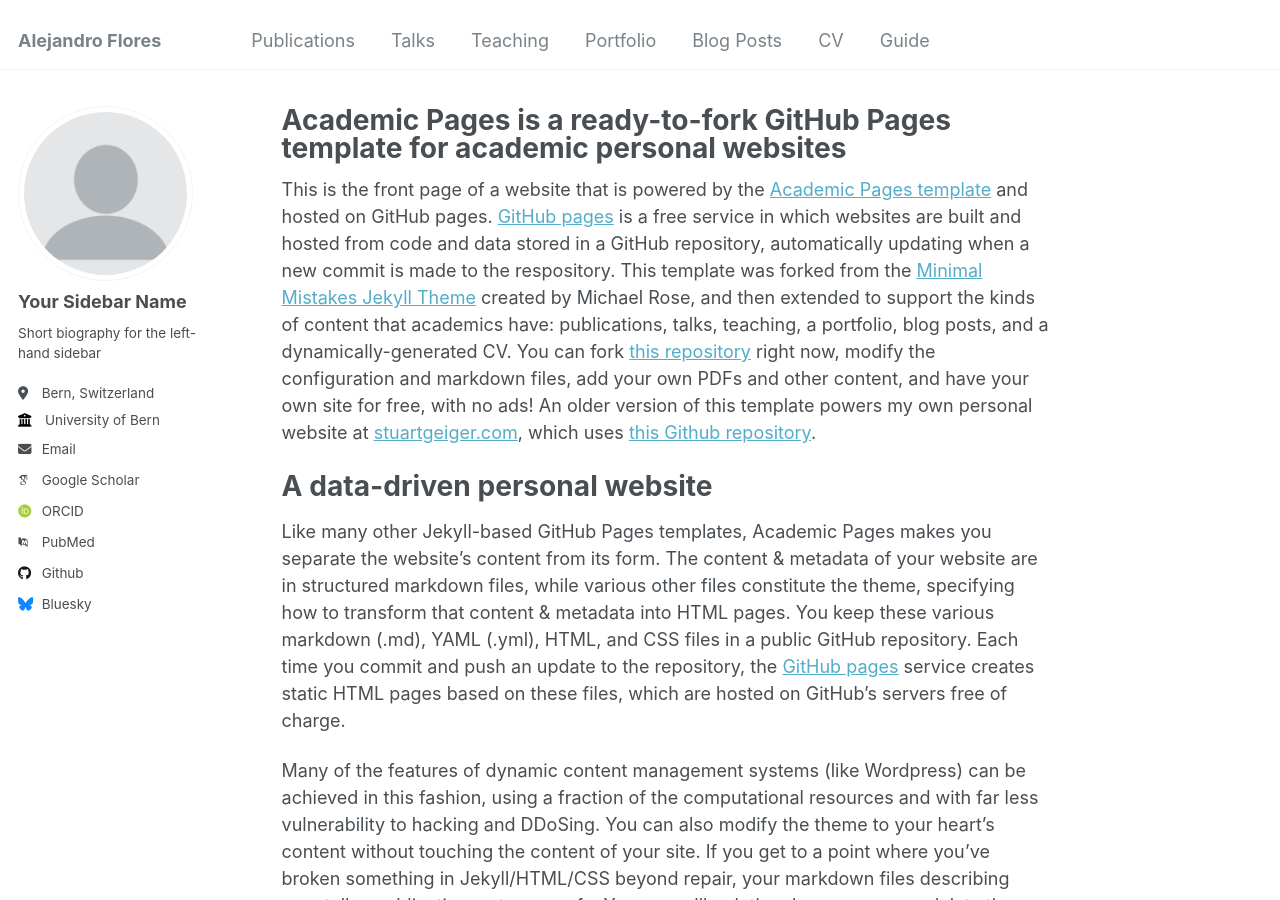
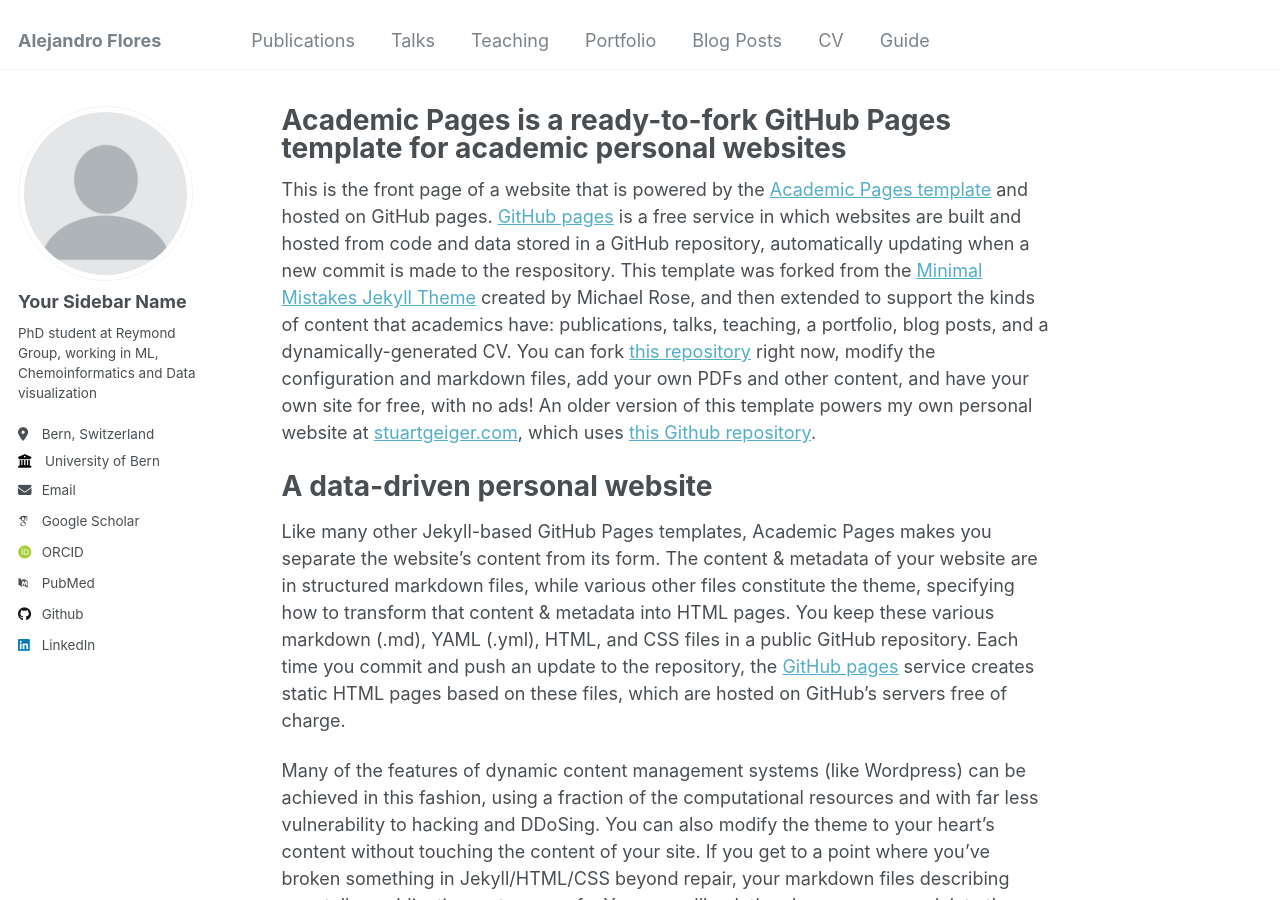
Before and after one commit to afloresep/afloresep.github.io, a Jekyll site: the page built from _pages/about.md, in a window 1280 px wide and 900 px high. Built offline with Jekyll 4.4.1, drawn with Linux system fonts in a browser that asks for light colours; some web fonts are replaced; some of the changed lines change nothing that is shown.

Commit message:
Update _config.yml

```diff
--- a/_config.yml
+++ b/_config.yml
@@ -24,7 +24,7 @@
   avatar           : "profile.png"
   name             : "Your Sidebar Name"
   pronouns         : # example: "she/her"
-  bio              : "Short biography for the left-hand sidebar"
+  bio              : "PhD student at Reymond Group, working in ML, Chemoinformatics and Data visualization"
   location         : "Bern, Switzerland"
   employer         : "University of Bern"
   uri              : # URL
@@ -48,16 +48,12 @@
   stackoverflow    : # User number or user number and name (i.e., use "1" or "1/jeff-atwood")
 
   # Social media
-  bluesky          : "bsky.app" # Replace this with you Bluesky username
-  facebook         : # Username
-  flickr           : # Username
-  foursquare       : # Username
   goodreads        : # Username
   google_plus      : # Username
   keybase          : # Username
   instagram        : # Username
   lastfm           : # Username
-  linkedin         : # Username
+  linkedin         : "afloresep"
   mastodon         : # URL
   medium           : # URL
   pinterest        : # Username
```
